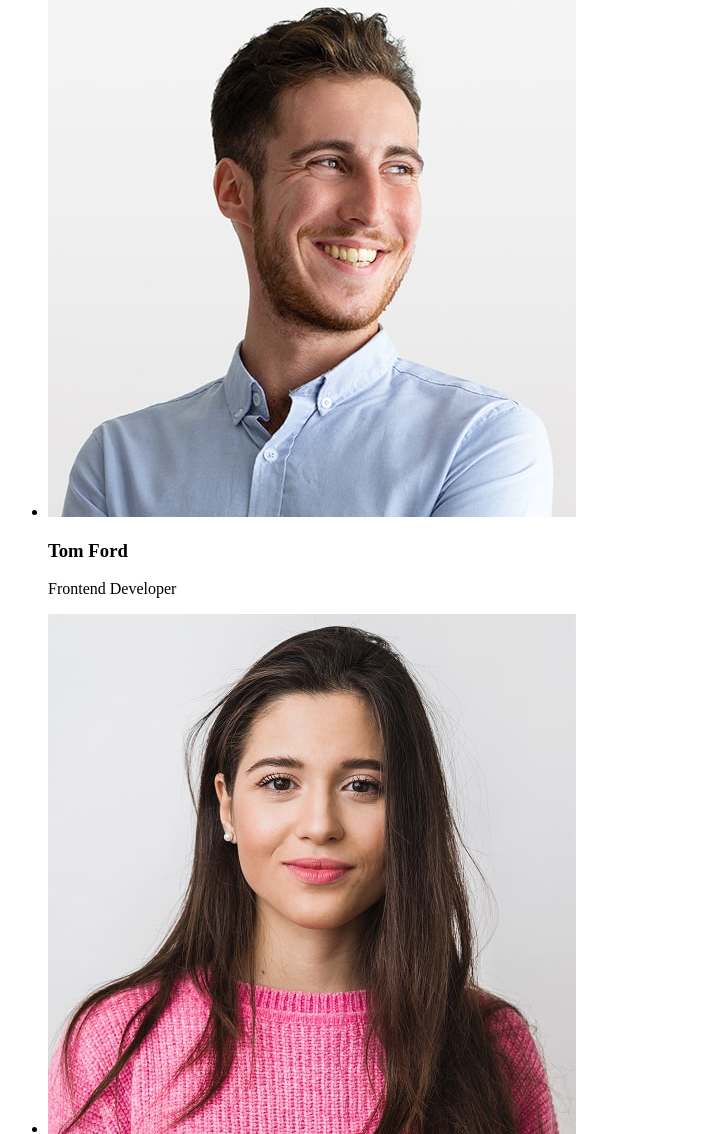
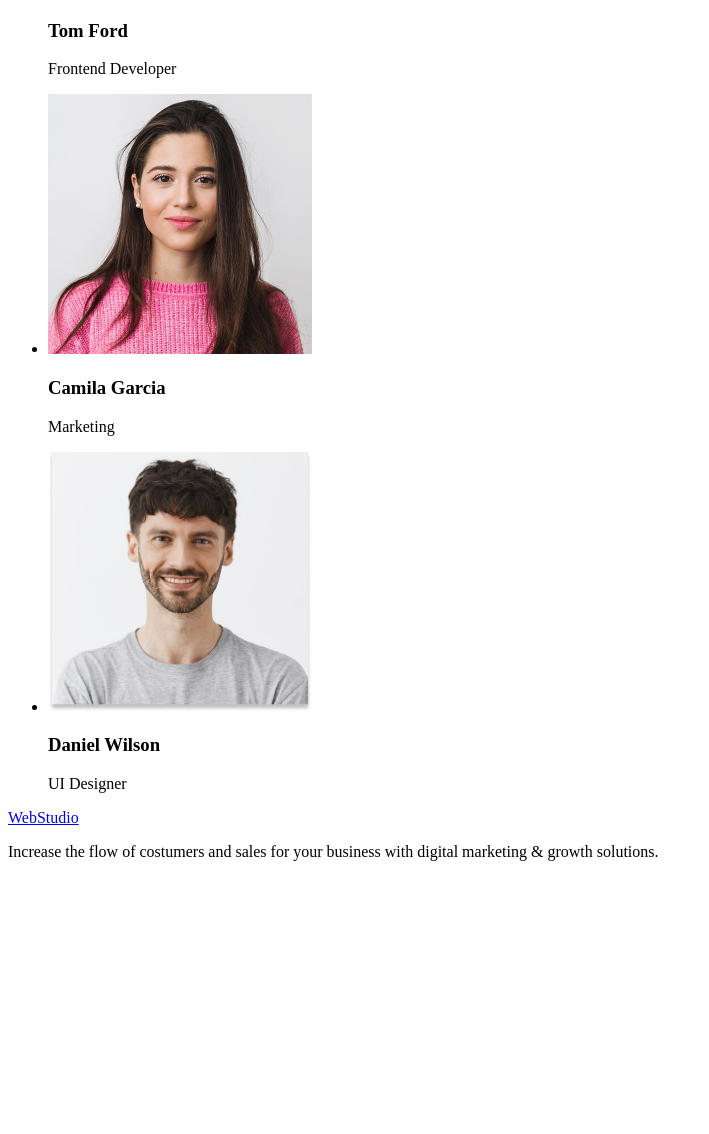
Before and after one commit to victoria-gerega/goit-markup-hw-01, a plain HTML site: page index.html in a window 1280 px wide. Shown: the part 1233-2367 px from the top of the page, without its empty margins (0-709 px from the left). After the commit the page ends 2110 px from the top, so only its background shows below. Drawn offline with Linux system fonts and the light colour scheme.

Commit message:
final changes

```diff
--- a/index.html
+++ b/index.html
@@ -9,8 +9,8 @@
 
 <body>
     <header>
-        <a href="">WEBSTUDIO</a>
         <nav>
+            <a href=".index.html">WebStudio</a>
             <ul>
                 <li>
                     <a href="">Studio</a>
@@ -25,12 +25,8 @@
         </nav>
         <address>
             <ul>
-                <li>
-                    <a href="mailto:info@devstudio.com">info@devstudio.com</a>
-                </li>
-                <li>
-                    <a href="tel:+11 (000) 111-11-11">+11 (000) 111-11-11</a>
-                </li>
+                <li><a href="mailto:info@devstudio.com">info@devstudio.com</a></li>
+                <li><a href="tel:+11 (000) 111-11-11">+11 (000) 111-11-11</a></li>
             </ul>
         </address>
     </header>
@@ -41,6 +37,7 @@
     </section>
 
     <section>
+        <h2 hidden>Our Features</h2>
         <ul>
             <li>
                 <h3>Strategy</h3>
@@ -67,22 +64,22 @@
         <h2>Our Team</h2>
         <ul>
             <li>
-                <img src="./images/Guerrero.jpg" alt="">
+                <img src="./images/Guerrero.jpg" width="264" height="260" alt="Bearded man">
                 <h3>Mark Guerrero</h3>
                 <p>Product Designer</p>
             </li>
             <li>
-                <img src="./images/Ford.jpg" alt="">
+                <img src="./images/Ford.jpg" width="264" height="260" alt="Smiling man">
                 <h3>Tom Ford</h3>
                 <p>Frontend Developer</p>
             </li>
             <li>
-                <img src="./images/Garcia.jpg" alt="">
+                <img src="./images/Garcia.jpg" width="264" height="260" alt="Woman in pink sweater">
                 <h3>Camila Garcia</h3>
                 <p>Marketing</p>
             </li>
             <li>
-                <img src="./images/Wilson.jpg" alt="">
+                <img src="./images/Wilson.jpg" width="264" height="260" alt="Man with stubble">
                 <h3>Daniel Wilson</h3>
                 <p>UI Designer</p>
             </li>
@@ -90,7 +87,7 @@
     </section>
 
     <footer>
-        <a href="">WEBSTUDIO</a>
+        <a href=".index.html">WebStudio</a>
         <p>Increase the flow of costumers and sales for your business with digital marketing & growth solutions.</p>
     </footer>
 
```
